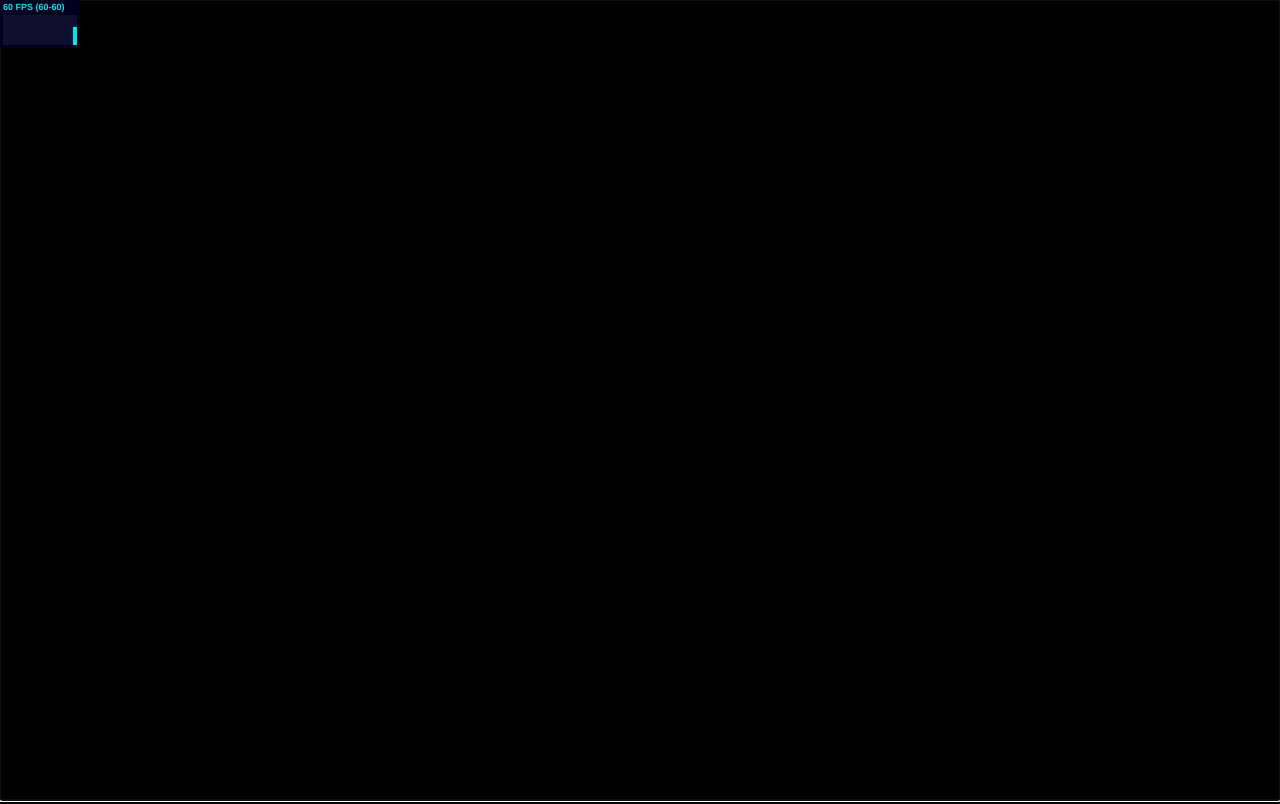
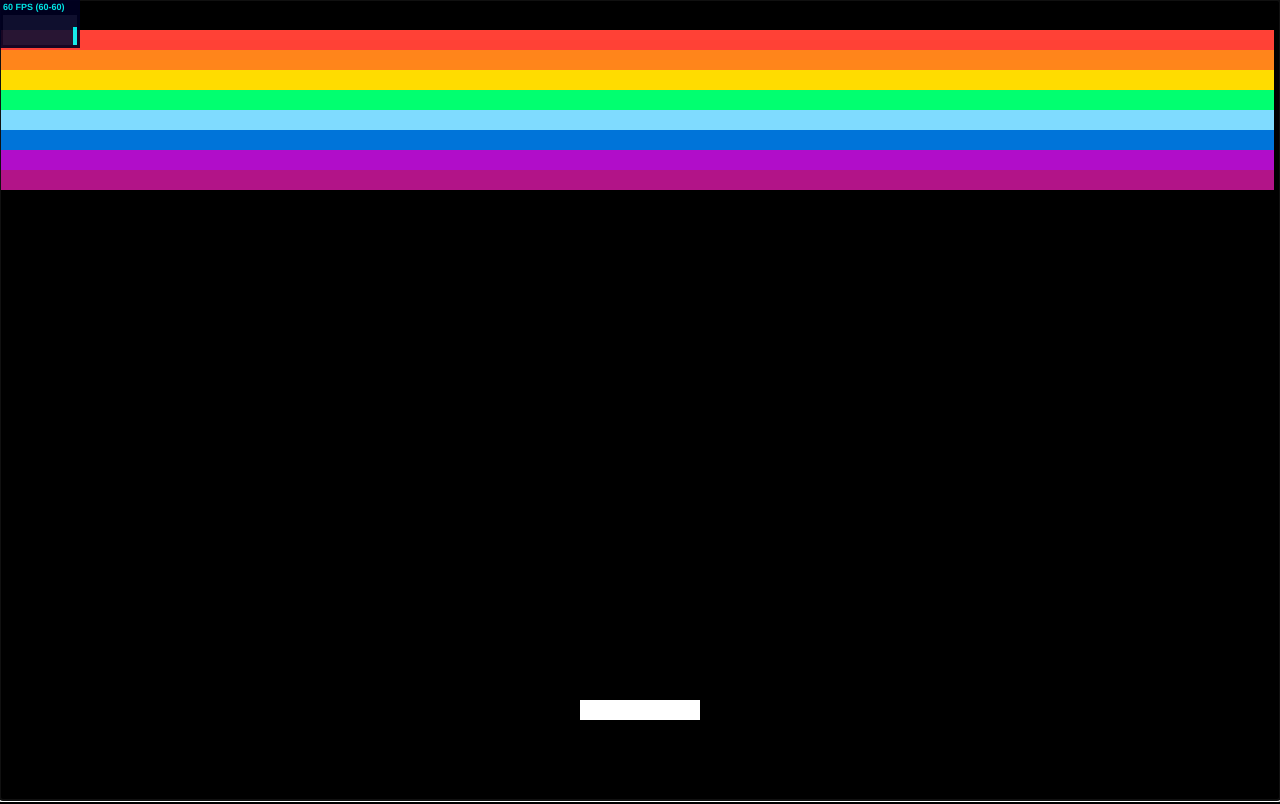
Before and after one commit to tony612/breakout, a plain HTML site: page index.html in a window 1280 px wide. Drawn offline with Linux system fonts and the light colour scheme.

Commit message:
add paddle and bricks

```diff
--- a/ball.js
+++ b/ball.js
@@ -1,11 +1,12 @@
 function Ball() {
   Entity.call(this);
 
-  this.width = 20;
-  this.height = 20;
+  var width = 20;
+  this.width = width;
+  this.height = width;
 
-  this.x = game.width / 2;
-  this.y = game.height - 6 * this.height;
+  this.x = game.width / 2 - width / 2;
+  this.y = game.height - 6 * width;
 
   this.yVelocity = -10;
 }
--- a/breakout.js
+++ b/breakout.js
@@ -1,8 +1,24 @@
 var game = new Game($('canvas')[0]);
 
+var x, y, color, bricks = [],
+    height = 20, width = Math.floor(game.width / 14),
+    colors = ['#FF4136', '#FF851B', '#FFDC00', '#01FF70', '#7FDBFF', '#0074D9', '#B10DC9', '#B21488'];
+for (var i = 0; i < 8; i++) {
+  y = 30 + i * height;
+  for (var j = 0; j < 14; j++) {
+    x = j * width;
+    console.log(x);
+    var brick = new Brick(x, y, colors[i]);
+    bricks.push(brick);
+  }
+}
+
+game.bricks = bricks;
+
 game.entities = [
-  game.ball = new Ball()
-];
+  game.ball = new Ball(),
+  game.paddle = new Paddle()
+].concat(bricks);
 
 game.start();
 
--- /dev/null
+++ b/brick.js
@@ -0,0 +1,13 @@
+function Brick(x, y, color) {
+  Entity.call(this);
+
+  this.x = x;
+  this.y = y;
+  this.color = color;
+
+  this.width = Math.floor(game.width / 14);
+  this.height = 20;
+}
+
+Brick.prototype = Object.create(Entity.prototype);
+Brick.prototype.constructor = Brick;
--- a/entity.js
+++ b/entity.js
@@ -7,6 +7,8 @@ function Entity() {
 
   this.xVelocity = 0;
   this.yVelocity = 0;
+
+  this.color = '#fff';
 }
 
 Entity.prototype.update = function(percentage) {
@@ -16,7 +18,7 @@ Entity.prototype.update = function(percentage) {
 };
 
 Entity.prototype.draw = function(context) {
-  context.fillStyle = '#fff';
+  context.fillStyle = this.color;
   context.fillRect(this.x, this.y, this.width, this.height);
 };
 
--- a/index.html
+++ b/index.html
@@ -13,6 +13,8 @@
     <script src="entity.js"></script>
 
     <script src="ball.js"></script>
+    <script src="paddle.js"></script>
+    <script src="brick.js"></script>
 
     <script src="breakout.js"></script>
 
--- /dev/null
+++ b/paddle.js
@@ -0,0 +1,13 @@
+function Paddle() {
+  Entity.call(this);
+
+  var width = 120;
+  this.width = 120;
+  this.height = 20;
+
+  this.x = game.width / 2 - width / 2;
+  this.y = game.height - 5 * this.height;
+}
+
+Paddle.prototype = Object.create(Entity.prototype);
+Paddle.prototype.constructor = Paddle;
```
